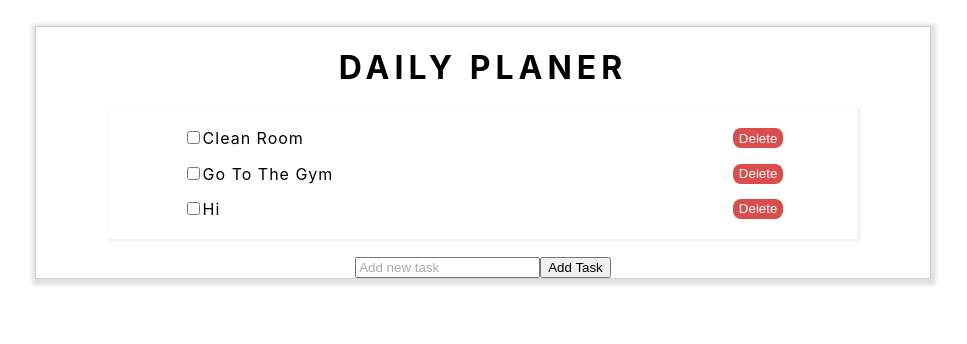
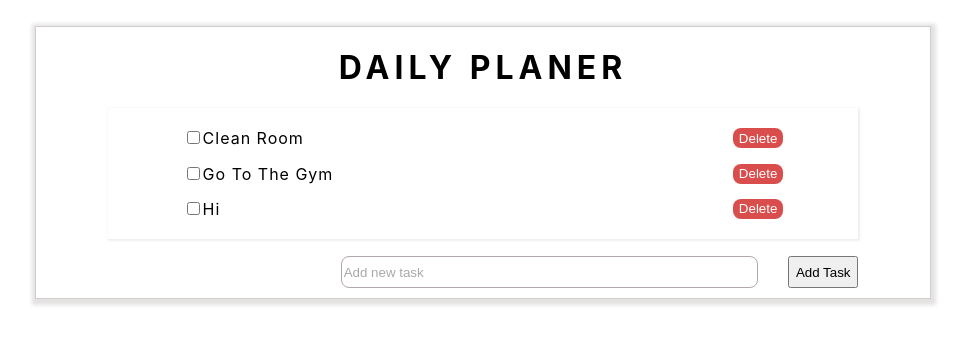
Before and after one commit to Kristinna97/todo-react-app, a React (Create React App) app: page / in a window 1280 px wide. Shown: the top 344 px of the page, without its empty margins (157-1124 px from the left). Built offline with nearby package versions, Linux system fonts and the light colour scheme.

Commit message:
add more styling

```diff
--- a/src/App.css
+++ b/src/App.css
@@ -30,15 +30,37 @@ li > input {
   margin-bottom: 0px;
 }
 
-::placeholder{
+::placeholder {
   color: rgb(170, 169, 169);
 }
 
-#delete
-{
+#delete {
   background-color: #da4d4d;
-   color: rgb(54, 53, 53);
-   border: none;
-   border-radius: 8px;
-   color: white;
-  }
+  color: rgb(54, 53, 53);
+  border: none;
+  border-radius: 8px;
+  color: white;
+}
+
+form {
+  padding-bottom: 10px;
+  display: flex;
+  justify-content: end;
+  margin-right:8%;
+}
+form > input {
+  height: 28px;
+  margin-right: 30px;
+  width: 50%;
+  border: 1px solid rgb(180, 167, 167);
+  border-radius: 8px;
+
+}
+
+#add {
+  height: 30px;
+  background-color: #55af39;
+  border: none;
+  border-radius: 8px;
+  color: white;
+}
```
